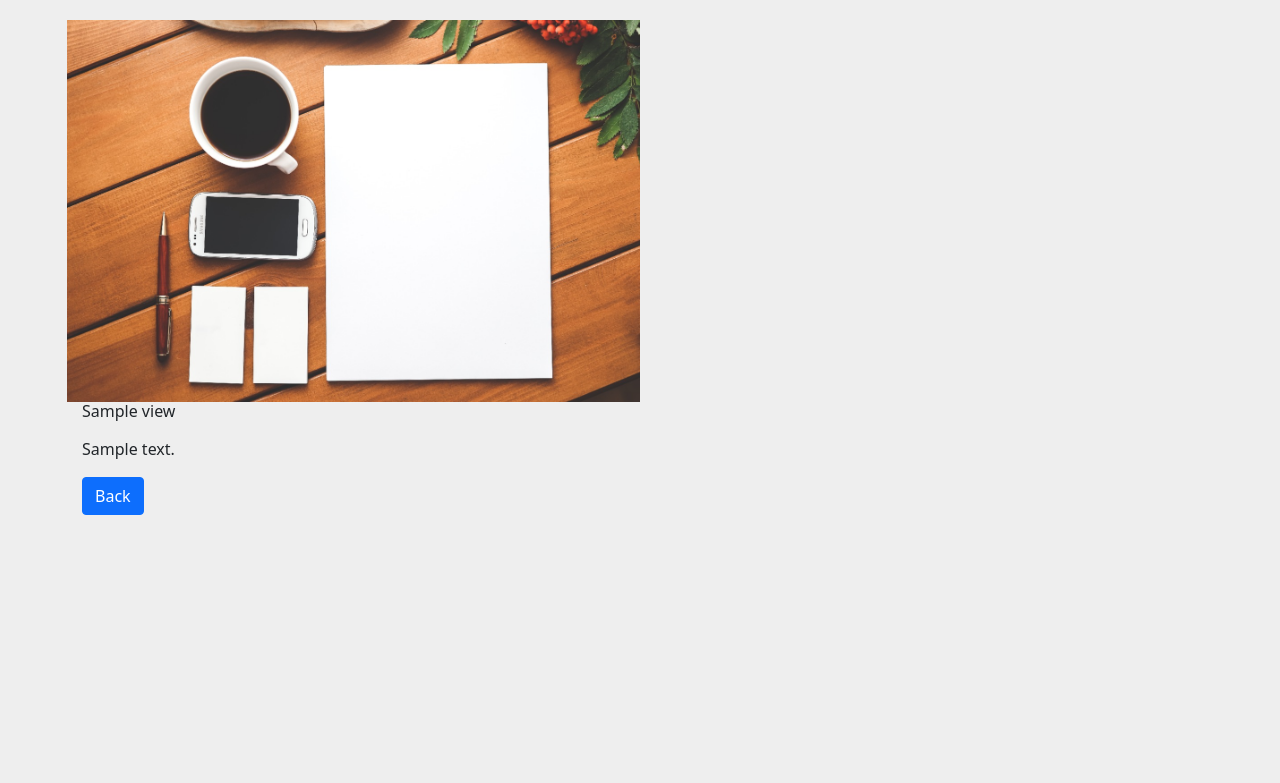
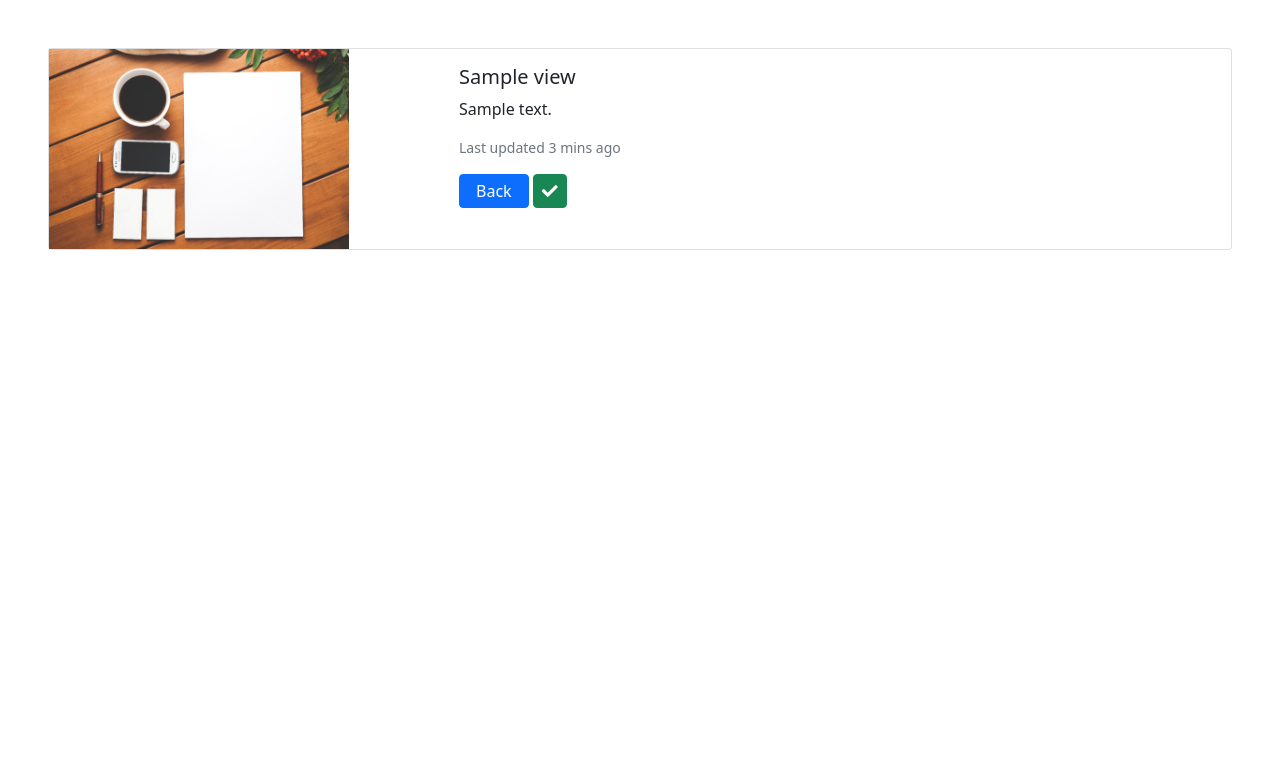
Before and after one commit to ahadanfauzan123/TBS_CMS, a CodeIgniter 4 app: template app/Views/hometemplate/view.php in a window 1280 px wide. Shown: the top 783 px of the page. Run offline with PHP 8.4 and a stand-in for CodeIgniter, Linux system fonts and the light colour scheme; the template is opened without the code that fills it: most values are stand-ins (such as "Sample title", 1, 10 or a date in 2020); some libraries are stand-ins or nearby versions.

Commit message:
tampilanview

```diff
--- a/app/Views/hometemplate/view.php
+++ b/app/Views/hometemplate/view.php
@@ -1,205 +1,20 @@
 <link href="https://cdn.jsdelivr.net/npm/bootstrap@5.0.1/dist/css/bootstrap.min.css" rel="stylesheet" integrity="sha384-+0n0xVW2eSR5OomGNYDnhzAbDsOXxcvSN1TPprVMTNDbiYZCxYbOOl7+AMvyTG2x" crossorigin="anonymous">
 <link rel="stylesheet" href="https://use.fontawesome.com/releases/v5.15.3/css/all.css" integrity="sha384-SZXxX4whJ79/gErwcOYf+zWLeJdY/qpuqC4cAa9rOGUstPomtqpuNWT9wdPEn2fk" crossorigin="anonymous">
-<div class="container bootdey">
-    <div class="col-md-12">
-        <section class="panel">
-            <div class="panel-body">
-                <div class="col-md-6">
-                    <div class="pro-img-details">
-                        <img src="/img/gambar3.jpeg" alt="...">
-                    </div>
 
-                </div>
-                <div class="col-md-6">
-                    <h3 class="pro-d-title"><?= $view['MenuName']; ?>
+<div class="card mx-5 my-5" style="max-width: 2000px;">
+    <div class="row g-0">
+        <div class="col-md-4">
+            <img src="/img/gambar3.jpeg" alt="..." width="300px">
+        </div>
+        <div class="col-md-8">
+            <div class="card-body">
+                <h5 class="card-title"><?= $view['MenuName']; ?></h5>
+                <p class="card-text"><?= $view['description']; ?></p>
+                <p class="card-text"><small class="text-muted">Last updated 3 mins ago</small></p>
 
-                    </h3>
-                    <p>
-                    <div class="bd">
-                        <p class="card-text"><?= $view['description']; ?></p>
-                    </div>
-                    </p>
-
-
-                </div>
-                <p>
-                    <a type="button" class="btn btn-primary" href="<?= base_url('/'); ?>">Back</a>
-                </p>
+                <a class="btn btn-primary px-3 py-1" href="<?= base_url('/'); ?>">Back</a>
+                <button class="btn btn-success px-2 py-2"><i class="fas fa-check" onclick="alert('Done')"></i></button>
             </div>
+        </div>
     </div>
-    </section>
 </div>
-</div>
-<style>
-    body {
-        margin-top: 20px;
-        background: #eee;
-    }
-
-    /*panel*/
-    .panel {
-        border: none;
-        box-shadow: none;
-    }
-
-    .panel-heading {
-        border-color: #eff2f7;
-        font-size: 16px;
-        font-weight: 300;
-    }
-
-    .panel-title {
-        color: #2A3542;
-        font-size: 14px;
-        font-weight: 400;
-        margin-bottom: 0;
-        margin-top: 0;
-        font-family: 'Open Sans', sans-serif;
-    }
-
-    /*product list*/
-
-    .prod-cat li a {
-        border-bottom: 1px dashed #d9d9d9;
-    }
-
-    .prod-cat li a {
-        color: #3b3b3b;
-    }
-
-    .prod-cat li ul {
-        margin-left: 30px;
-    }
-
-    .prod-cat li ul li a {
-        border-bottom: none;
-    }
-
-    .prod-cat li ul li a:hover,
-    .prod-cat li ul li a:focus,
-    .prod-cat li ul li.active a,
-    .prod-cat li a:hover,
-    .prod-cat li a:focus,
-    .prod-cat li a.active {
-        background: none;
-        color: #ff7261;
-    }
-
-    .pro-lab {
-        margin-right: 20px;
-        font-weight: normal;
-    }
-
-    .pro-sort {
-        padding-right: 20px;
-        float: left;
-    }
-
-    .pro-page-list {
-        margin: 5px 0 0 0;
-    }
-
-    .product-list img {
-        width: 100%;
-        border-radius: 4px 4px 0 0;
-        -webkit-border-radius: 4px 4px 0 0;
-    }
-
-    .product-list .pro-img-box {
-        position: relative;
-    }
-
-    .adtocart {
-        background: #fc5959;
-        width: 50px;
-        height: 50px;
-        border-radius: 50%;
-        -webkit-border-radius: 50%;
-        color: #fff;
-        display: inline-block;
-        text-align: center;
-        border: 3px solid #fff;
-        left: 45%;
-        bottom: -25px;
-        position: absolute;
-    }
-
-    .adtocart i {
-        color: #fff;
-        font-size: 25px;
-        line-height: 42px;
-    }
-
-    .pro-title {
-        color: #5A5A5A;
-        display: inline-block;
-        margin-top: 20px;
-        font-size: 16px;
-    }
-
-    .product-list .price {
-        color: #fc5959;
-        font-size: 15px;
-    }
-
-    .pro-img-details {
-        margin-left: -15px;
-    }
-
-    .pro-img-details img {
-        width: 100%;
-    }
-
-    .pro-d-title {
-        font-size: 16px;
-        margin-top: 0;
-    }
-
-    .product_meta {
-        border-top: 1px solid #eee;
-        border-bottom: 1px solid #eee;
-        padding: 10px 0;
-        margin: 15px 0;
-    }
-
-    .product_meta span {
-        display: block;
-        margin-bottom: 10px;
-    }
-
-    .product_meta a,
-    .pro-price {
-        color: #fc5959;
-    }
-
-    .pro-price,
-    .amount-old {
-        font-size: 18px;
-        padding: 0 10px;
-    }
-
-    .amount-old {
-        text-decoration: line-through;
-    }
-
-    .quantity {
-        width: 120px;
-    }
-
-    .pro-img-list {
-        margin: 10px 0 0 -15px;
-        width: 100%;
-        display: inline-block;
-    }
-
-    .pro-img-list a {
-        float: left;
-        margin-right: 10px;
-        margin-bottom: 10px;
-    }
-
-    .pro-d-head {
-        font-size: 18px;
-        font-weight: 300;
-    }
-</style>
```
Also changed, not shown: app/Views/templates/sidebar.php (+1 -7 lines), public/css/view.css (added, +168 -0 lines).
